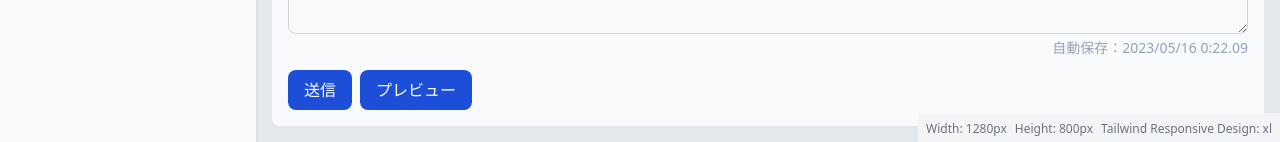
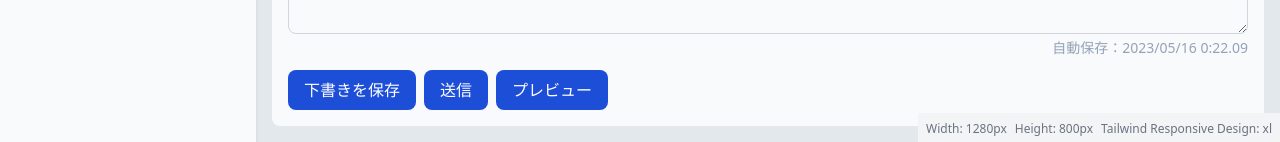
Before and after one commit to chihiros/topicpost-web, a React (Create React App) app: page /recreation/register in a window 1280 px wide. Shown: the part 655-797 px from the top of the page. Built offline with nearby package versions, Linux system fonts and the light colour scheme; no server answers; what tailwindcss-inner-border would draw is missing.

Commit message:
add: 下書き保存のボタン追加

```diff
--- a/src/apps/components/templates/RecreationRegistTemplate.tsx
+++ b/src/apps/components/templates/RecreationRegistTemplate.tsx
@@ -135,6 +135,7 @@ export const RecreationRegistTemplate: React.FC = () => {
             />
           <div className="text-slate-400 text-right text-sm my-1">自動保存：2023/05/16 0:22.09</div>
           </div>
+          <SubmitButton className="mr-2">下書きを保存</SubmitButton>
           <SubmitButton className="mr-2">送信</SubmitButton>
           <SubmitButton>プレビュー</SubmitButton>
         </form>
```
